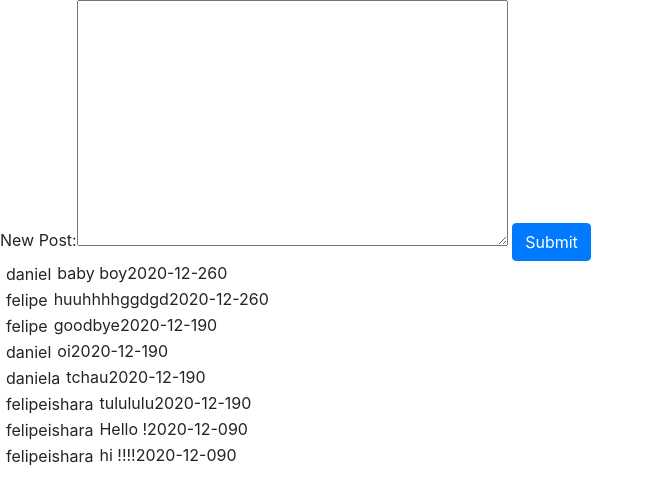
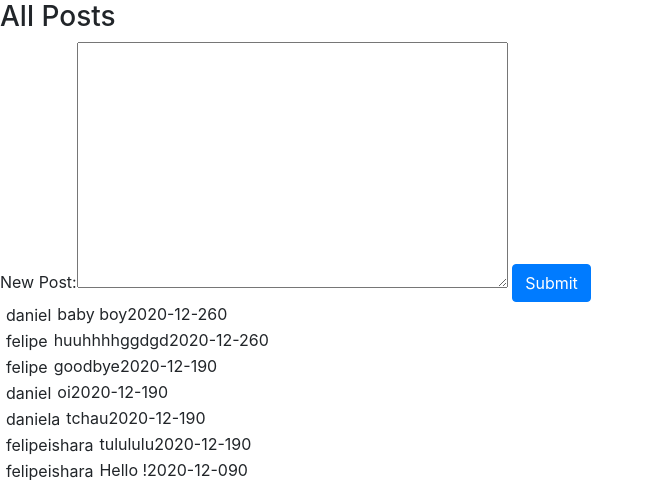
Before and after one commit to FelipeIshara/Network, a Django app: page / in a window 1280 px wide. Shown: the part 56-536 px from the top of the page, without its empty margins (0-653 px from the left). Run offline with Django 3.2, Linux system fonts and the light colour scheme; a user stored in the database is signed in; data comes from the database, SQL or seed files in the repository; both versions use the stored data as it was after the commit; some libraries are stand-ins or nearby versions.

Commit message:
following page

```diff
--- a/project4/network/static/network/index.js
+++ b/project4/network/static/network/index.js
@@ -8,7 +8,6 @@ document.addEventListener('DOMContentLoaded', function() {
     document.querySelector('#allposts').addEventListener('click', () => loadPageContent('allposts'));
     document.querySelector('#following').addEventListener('click', () => loadPageContent('following'));
     let profileBtn = document.querySelector('#user')
-    const username = profileBtn.innerHTML
     profileBtn.addEventListener('click', () => loadPageContent('user-profile', loggedUser.username));
     // By default, load the allposts page
     loadPageContent('allposts');
@@ -50,6 +49,18 @@ function loadPageContent(page, profileUsername=null){
         document.querySelector('#allposts-page').style.display = "none"
         document.querySelector('#profile-page').style.display = "none"
         document.querySelector('#following-page').style.display = "block"
+        const followingPostsDiv = document.querySelector("#following-posts-div")
+        //clear all posts
+        followingPostsDiv.innerHTML = ""
+        fetch(`/getposts/following`).then(response => response.json()).then(posts => {
+            posts.forEach(post => {
+                   //create html for each post
+                   let postDiv = createHtmlforPost(post)
+                   //add the created div to allPostDiv(page)
+                   followingPostsDiv.append(postDiv)
+                }
+            );
+        })
     }
     if (page === "user-profile"){
         document.querySelector('#allposts-page').style.display = "none"
@@ -70,6 +81,9 @@ function loadPageContent(page, profileUsername=null){
                 } else {
                     followBtn.innerHTML = "Unfollow"
                 }
+                 //get cookie
+                 const csrftoken = getCookie('csrftoken');
+                 document.querySelector('#follow-btn').onclick = () => follow(csrftoken, profileUsername)
 
             }
 
@@ -80,11 +94,9 @@ function loadPageContent(page, profileUsername=null){
             document.querySelector('#profile-following').innerHTML = `Following: ${profile.following}`
             profilePostsDiv = document.querySelector('#profile-posts')
             //clear all posts
-
             profilePostsDiv.innerHTML = ""
-
             //Grab profile posts
-            fetch(`/getposts/${profileUsername}`).then(response => response.json()).then(posts => {
+            fetch(`/getposts/profile/${profileUsername}`).then(response => response.json()).then(posts => {
                 posts.forEach(post => {
                         //create html for each post
                         let postDiv = createHtmlforPost(post)
@@ -149,6 +161,21 @@ function sendPost(csrftoken){
         return false
 
 }
+function follow(csrftoken, username){
+    //fetch(`/follow/${profileUsername}`).then(response => response.json()).then(profile => {})
+    const headers = new Headers();
+    headers.append('X-CSRFToken', csrftoken)
+    fetch(`/follow/${username}`, {
+        headers: headers,
+        method: 'POST'
+    }).then(response => response.json()).then(result => {
+        loadPageContent('user-profile', username);
+        console.log(result.message);
+    });
+}
+
+
+
 
 //get cookie
 function getCookie(name) {
--- a/project4/network/templates/network/index.html
+++ b/project4/network/templates/network/index.html
@@ -3,6 +3,7 @@
 
 {% block body %}
     <div id="allposts-page">
+        <h3>All Posts</h3>
         {% if user.is_authenticated %}
         <div class="createpost-div">
             <form id="newpost-form">
@@ -17,11 +18,12 @@
         </div>
     </div>
     <div id="following-page">
-        <h3>Following Page</h3>
+        <h3>Following</h3>
+        <div id="following-posts-div"></div>
     </div>
     <div id="profile-page">
         <h3 id="profileTitle"></h3>
-        <button id="follow-btn"></button>
+        <button type="submit" id="follow-btn"></button>
         <div id="profile-followers"></div>
         <div id="profile-following"></div>
         <div id="profile-posts"></div>
--- a/project4/network/urls.py
+++ b/project4/network/urls.py
@@ -12,6 +12,8 @@ urlpatterns = [
     # API Routes
     path("newpost", views.new_post, name="newpost"),
     path("getposts", views.get_posts, name="allposts"),
-    path("getposts/<str:profile>", views.get_posts, name="profileposts"),
-    path("profile/<str:username>", views.profileData, name="profile")
+    path("getposts/<str:pagetype>", views.get_posts, name="profileposts"),
+    path("getposts/<str:pagetype>/<str:username>", views.get_posts, name="profileposts"),
+    path("profile/<str:username>", views.profileData, name="profile"),
+    path("follow/<str:username>", views.follow, name="profile")
 ]
--- a/project4/network/views.py
+++ b/project4/network/views.py
@@ -88,9 +88,20 @@ def register(request):
         return render(request, "network/register.html")
 
 
-def get_posts(request, profile=None):
-    if profile:
-        posts = list(Post.objects.filter(owner__username=profile).order_by("-date").values('id', 'owner__username', 'content', 'date', 'likes'))
+def get_posts(request, pagetype=None, username=None):
+    if pagetype == "following":
+        #grab user
+        user = User.objects.get(username=request.user)
+        print(user)
+        #grab following user
+        followersquery = list(user.followers.all().values('username'))
+        q = Post.objects.all()
+        followers = [follower['username'] for follower in followersquery]
+        print(followers)
+        posts = list(Post.objects.filter(owner__username__in=followers).order_by("-date").values('id', 'owner__username', 'content', 'date', 'likes'))
+        return JsonResponse(posts, safe=False)
+    elif pagetype == "profile":
+        posts = list(Post.objects.filter(owner__username=username).order_by("-date").values('id', 'owner__username', 'content', 'date', 'likes'))
         return JsonResponse(posts, safe=False)
     #IF NOT PROFILE RETURN ALL POSTS
     else:
@@ -114,5 +125,20 @@ def profileData(request, username):
     else:
         isFollowing = False
 
+    return JsonResponse({"followers": followers, "following": following, "isFollowing": isFollowing})
 
-    return JsonResponse({"followers": followers, "following": following, "isFollowing": isFollowing})
+
+def follow(request, username):
+    if request.method != "POST":
+        return JsonResponse({"error": "POST request required."}, status=400)
+    user = User.objects.get(username=username)
+
+    userAlreadyfollowed = user.followers.filter(username=request.user).first()
+    if userAlreadyfollowed:
+        message = f"Unfollowing {username}"
+        #unfollow
+        user.followers.remove(request.user)
+    else:
+        message = f"Following {username}"
+        user.followers.add(request.user)
+    return JsonResponse({"message": message}, status=201)
```
Also changed, not shown: project4/db.sqlite3.
